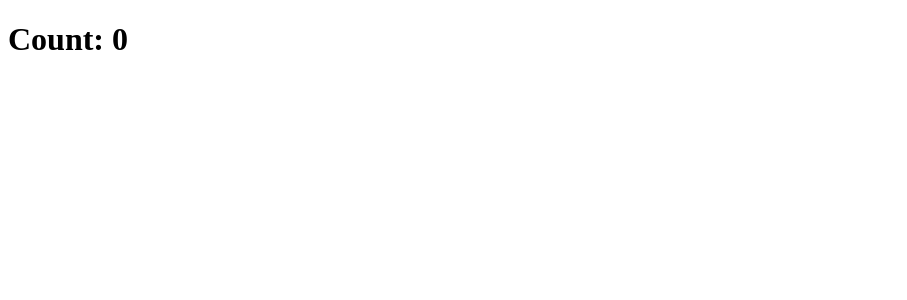
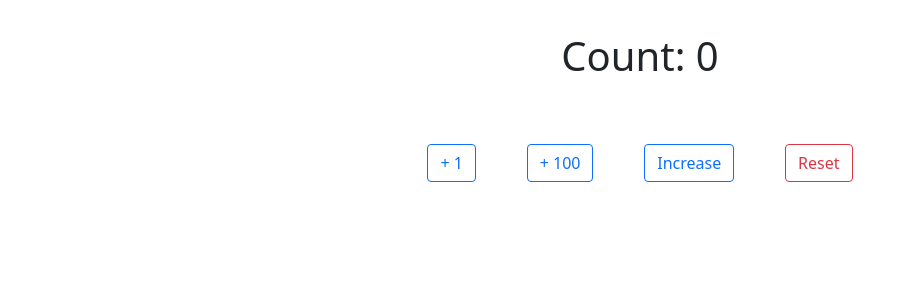
Before and after one commit to mate-academy/react_counter, a React (Create React App) app: page / in a window 1280 px wide. Shown: the top 300 px of the page, without its empty margins (0-907 px from the left). Built offline with nearby package versions, Linux system fonts and the light colour scheme; the HTML template or start-up script is replaced by a standard one.

Commit message:
task is completed

```diff
--- a/package.json
+++ b/package.json
@@ -6,9 +6,11 @@
   "author": "Mate Academy",
   "license": "GPL-3.0",
   "dependencies": {
+    "bootstrap": "^5.0.2",
     "node-sass": "^4.14.1",
     "prop-types": "^15.7.2",
     "react": "^16.13.1",
+    "react-bootstrap": "^1.6.1",
     "react-dom": "^16.13.1",
     "react-scripts": "3.4.1"
   },
--- a/src/App.js
+++ b/src/App.js
@@ -1,16 +1,52 @@
 import React from 'react';
+import 'bootstrap/dist/css/bootstrap.min.css';
 import './App.scss';
+import { Counter } from './components/Counter';
 
 class App extends React.Component {
-  addOne = () => {};
+  state = {
+    count: 0,
+  }
 
-  add100 = () => {};
+  addOne = () => {
+    this.setState(state => ({
+      count: state.count + 1,
+    }));
+  };
 
-  increase = () => {};
+  add100 = () => {
+    this.setState(state => ({
+      count: state.count + 100,
+    }));
+  };
+
+  increase = () => {
+    const { count } = this.state;
+
+    this.addOne();
+
+    if (count % 5 === 0 && count !== 0) {
+      this.add100();
+    }
+  };
+
+  reset = () => {
+    this.setState({ count: 0 });
+  }
 
   render() {
+    const { count } = this.state;
+
     return (
-      <h1>Count: 0</h1>
+      <div className="container">
+        <Counter
+          count={count}
+          addOne={this.addOne}
+          add100={this.add100}
+          increase={this.increase}
+          reset={this.reset}
+        />
+      </div>
     );
   }
 }
--- a/src/App.scss
+++ b/src/App.scss
@@ -1 +1,16 @@
 // styles go here
+.container {
+  width: 500px;
+  height: 150px;
+  display: flex;
+  justify-content: space-between;
+  align-items: center;
+  flex-direction: column;
+  margin: 32px auto;
+}
+
+.buttons-container {
+  width: 100%;
+  display: flex;
+  justify-content: space-around;
+}
--- /dev/null
+++ b/src/components/Counter/Counter.jsx
@@ -0,0 +1,45 @@
+import React from 'react';
+import { Button } from 'react-bootstrap';
+import PropTypes from 'prop-types';
+
+export function Counter({ count, addOne, add100, increase, reset }) {
+  return (
+    <>
+      <h1>{`Count: ${count}`}</h1>
+      <div className="buttons-container">
+        <Button
+          variant="outline-primary"
+          onClick={() => addOne()}
+        >
+          + 1
+        </Button>
+        <Button
+          variant="outline-primary"
+          onClick={() => add100()}
+        >
+          + 100
+        </Button>
+        <Button
+          variant="outline-primary"
+          onClick={() => increase()}
+        >
+          Increase
+        </Button>
+        <Button
+          variant="outline-danger"
+          onClick={() => reset()}
+        >
+          Reset
+        </Button>
+      </div>
+    </>
+  );
+}
+
+Counter.propTypes = {
+  count: PropTypes.number.isRequired,
+  addOne: PropTypes.func.isRequired,
+  add100: PropTypes.func.isRequired,
+  increase: PropTypes.func.isRequired,
+  reset: PropTypes.func.isRequired,
+};
--- /dev/null
+++ b/src/components/Counter/index.js
@@ -0,0 +1 @@
+export * from './Counter';
```
